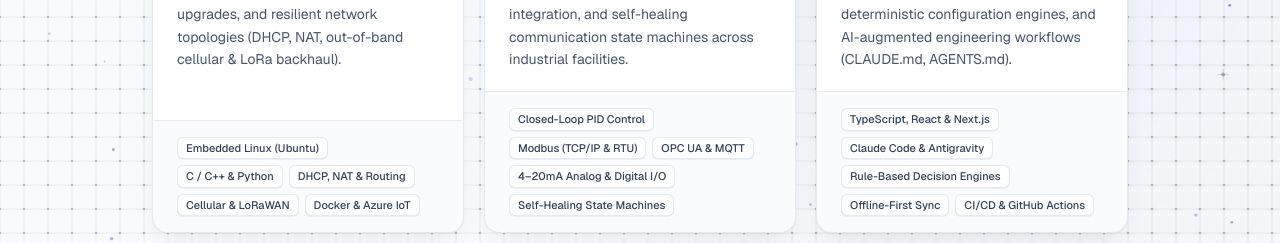
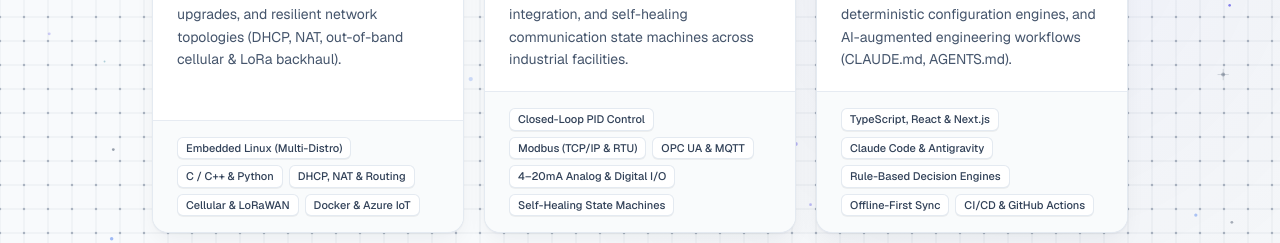
Before and after one commit to bernalgorithm/bernalgorithm, a Next.js app in the folder my-next-app/: page / in a window 1280 px wide. Shown: the part 840-1083 px from the top of the page. Built offline with nearby package versions, Linux system fonts and the light colour scheme.

Commit message:
Broaden Embedded Linux skill references to multi-distro environments instead of Ubuntu only

```diff
--- a/my-next-app/app/page.tsx
+++ b/my-next-app/app/page.tsx
@@ -40,7 +40,7 @@ const ENGINEERING_DOMAINS = [
     description:
       'Headless Linux systems, native C/C++ and Python daemons, remote OTA upgrades, and resilient network topologies (DHCP, NAT, out-of-band cellular & LoRa backhaul).',
     skills: [
-      'Embedded Linux (Ubuntu)',
+      'Embedded Linux (Multi-Distro)',
       'C / C++ & Python',
       'DHCP, NAT & Routing',
       'Cellular & LoRaWAN',
--- a/my-next-app/app/resume/page.tsx
+++ b/my-next-app/app/resume/page.tsx
@@ -16,7 +16,7 @@ const SKILL_GROUPS = [
   {
     category: 'Embedded Linux, IoT & Edge Infrastructure',
     skills:
-      'Embedded Linux (Ubuntu, background services/daemons), Azure IoT, Docker, Remote Over-the-Air (OTA) Fleet Upgrades, Headless Single-Board Computers (SBCs)',
+      'Embedded Linux (multi-distro environments, systemd/background daemons), Azure IoT, Docker, Remote Over-the-Air (OTA) Fleet Upgrades, Headless Single-Board Computers (SBCs)',
   },
   {
     category: 'Field Networking, Segmentation & Connectivity',
--- a/my-next-app/components/SystemTopologyExplorer.tsx
+++ b/my-next-app/components/SystemTopologyExplorer.tsx
@@ -71,9 +71,9 @@ const TOPOLOGY_LAYERS: TopologyLayer[] = [
     id: 'layer-edge',
     code: 'Layer 3 • Linux Fleet & Networking',
     name: 'Embedded Linux Daemons & Out-of-Band Networking',
-    tagline: 'Headless Ubuntu Fleet • Native C++/Python Daemons • Routing',
+    tagline: 'Headless Linux Fleet • Native C++/Python Daemons • Routing',
     protocols: [
-      'Embedded Linux (Ubuntu LTS)',
+      'Embedded Linux (Multi-Distro)',
       'C / C++ & Python Daemons',
       'DHCP, NAT & Subnet Routing',
       'Cradlepoint / Teltonika / MultiTech / Milesight',
```
Also changed, not shown: 2 other files (tests, documents, lock files or other folders).
